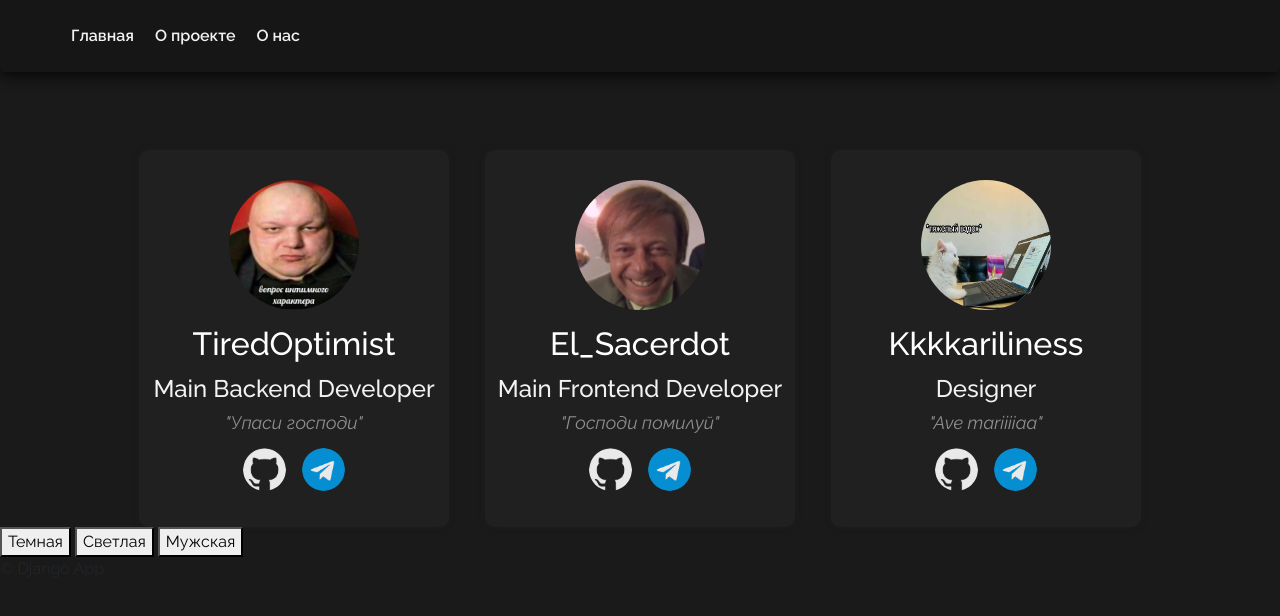
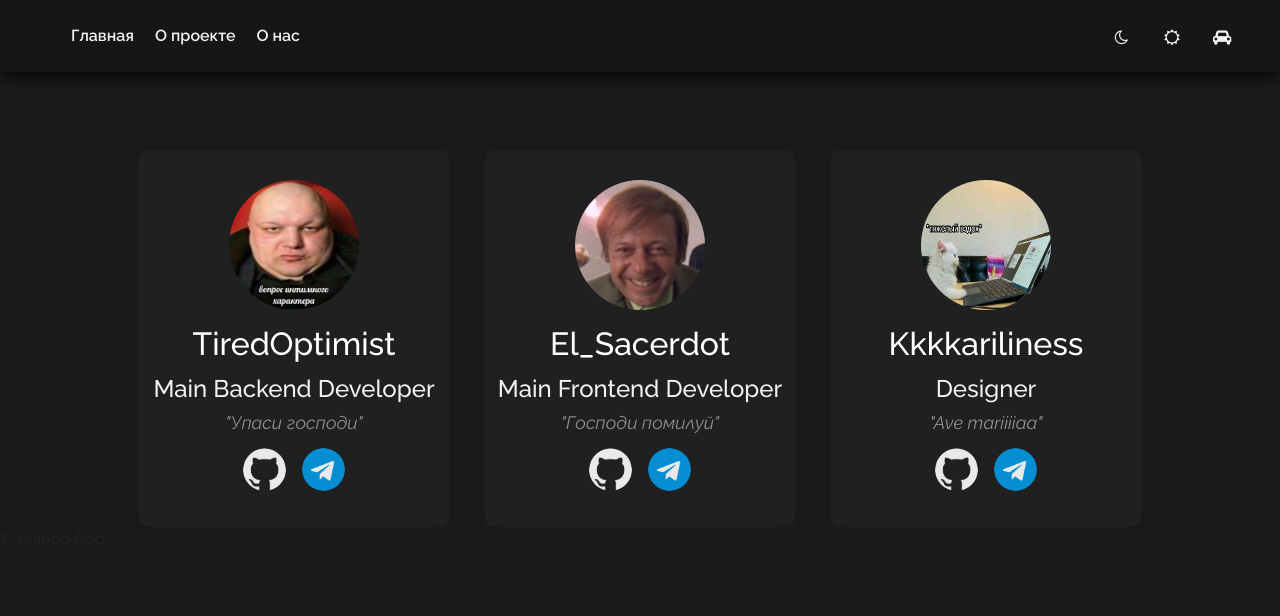
Before and after one commit to TiredOptimist/first-django-project, a Django app: page /biography/ in a window 1280 px wide. Shown: the top 616 px of the page. Run offline with Django 5.2, Linux system fonts and the light colour scheme.

Commit message:
do themes in start pages

```diff
--- a/first/static/style.css
+++ b/first/static/style.css
@@ -67,6 +67,29 @@ body{
     padding-top: 15px;
 }
 
+.btn-themes-nav{
+    background-color: transparent;
+    border: none;
+    margin-right: 15px;
+    width: 30px;
+    height: 30px;
+    display: inline-block
+}
+
+.btn-themes-nav i{
+    width: 30px;
+    height: 30px;
+    color: var(--main-font-color);
+    transition: all 200ms ease-in-out;
+    display: flex;
+    align-items: center;
+}
+
+.btn-themes-nav:hover i{
+    transform: scale(1.01);
+    transform: translateY(-2px);
+    color: var(--primary);
+}
 
 #zag-text{
     display: inline-block;
@@ -1167,13 +1190,13 @@ body{
     --main-bk: #f2f2f2;
     --main-font-color: #000000;
     --secondary-color: #808080;
-    --primary: #fff200;
+    --primary: #ffd500;
     --white: #000000;
     --card-color: #ffffff;
     --navbar: #fbfbfb;
     --form-control: #d8d8d8;
     --card-border: #6b6b6b;
-    --btn-hover: #e8dc00;
+    --btn-hover: #f5cc00;
     --btn-font: #000;
     --reg-back: #f1f1f1;
     --reg-btn-back: #000000;
--- a/first/templates/biography.html
+++ b/first/templates/biography.html
@@ -54,11 +54,6 @@
     </div>
   </div>
 
-  <div class="bio__themes">
-    <button id="dark">Темная</button>
-    <button id="light">Светлая</button>
-    <button id="pinky">Мужская</button>
-  </div>
 
 
   <script src="{% static 'main.js' %}"></script>
--- a/first/templates/components/navbar2.html
+++ b/first/templates/components/navbar2.html
@@ -1,9 +1,17 @@
 <nav class="navbar navbar-expand p-3 mb-5 rounded">
   <div class="container-fluid">
+
     <div class="navbar-nav">
       <a class="nav-link" aria-current="page" href="{% url 'index' %}">Главная</a>
       <a class="nav-link" aria-current="page" href="{% url 'aboutproject' %}">О проекте</a></a>
       <a class="nav-link" aria-current="page" href="{% url 'biography' %}">О нас</a>
     </div>
+
+    <div class="navbar-themes">
+      <button id="dark" class="btn-themes-nav"><i class='fa fa-moon-o'></i></button>
+      <button id="light" class="btn-themes-nav"><i class='fa fa-sun-o'></i></button>
+      <button id="pinky" class="btn-themes-nav"><i class='fa fa-car'></i></button>
+    </div>
+
   </div>
 </nav>
```
